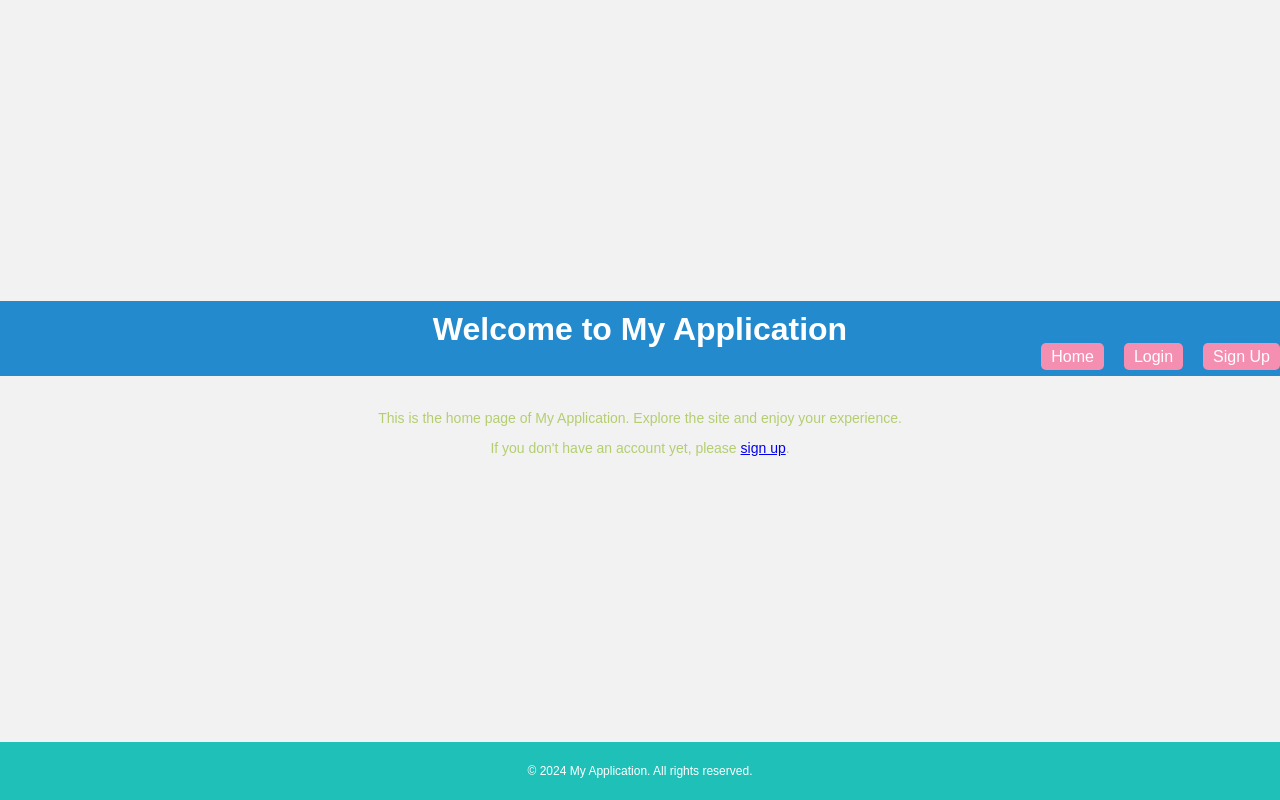
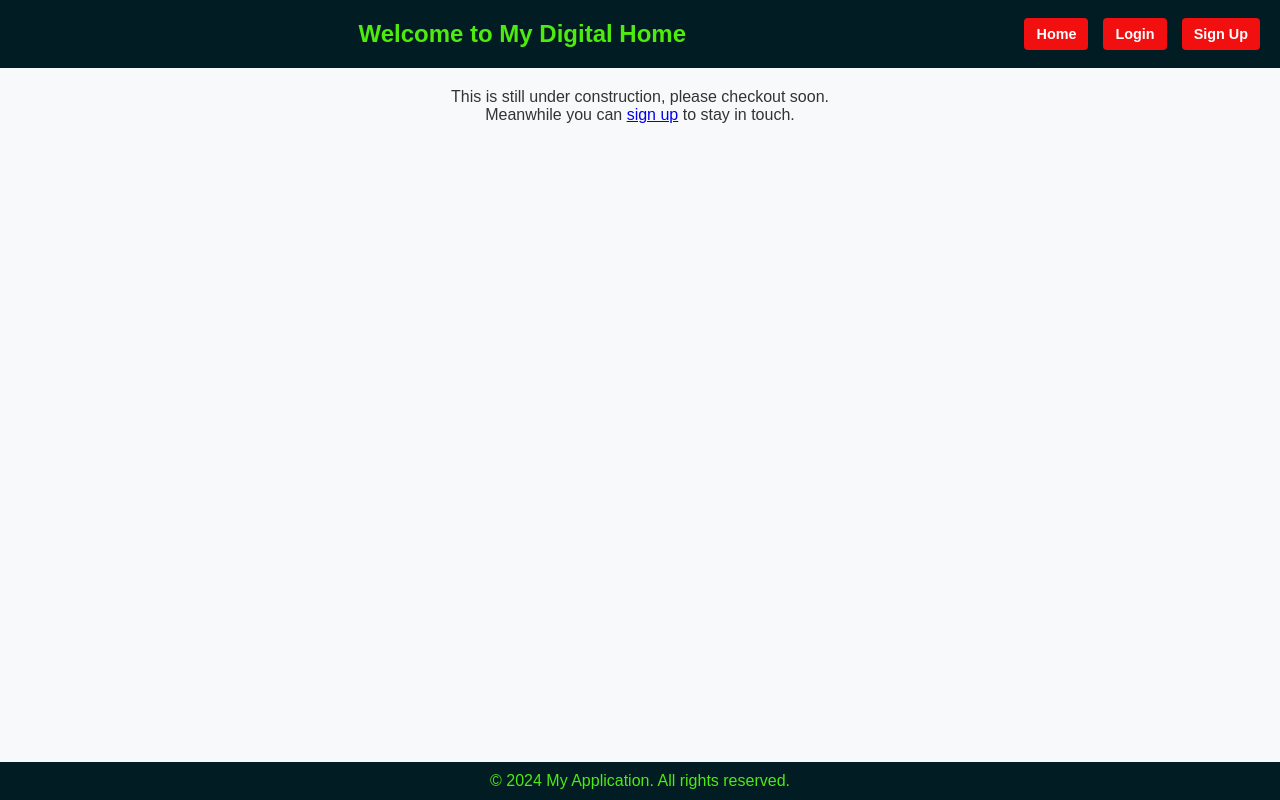
Before and after one commit to das-shiv/myporject, a Django app: template myapp/templates/home.html in a window 1280 px wide. Run offline with Django 3.2, Linux system fonts and the light colour scheme; the template is opened without the code that fills it, so the values that code supplies are empty.

Commit message:
updated home, login pages

```diff
--- a/myapp/static/myapp/home.css
+++ b/myapp/static/myapp/home.css
@@ -1,73 +1,71 @@
-/* General styles */
+/* home.css */
+
+/* Reset some default styles */
+body, ul, h1, p {
+    margin: 0;
+    padding: 0;
+}
+
+/* Basic styling */
 body {
     font-family: Arial, sans-serif;
-    margin: 0;
-    padding: 0;
+    background-color: #f8f9fa;
+    color: #333;
     display: flex;
     flex-direction: column;
-    align-items: center;
-    justify-content: center;
-    height: 100vh;
-    background-color: #f2f2f2; /* Light gray background */
+    min-height: 100vh;
 }
 
-/* Header styles */
-header {
-    width: 100%;
-    text-align: center;
-    margin-bottom: 20px;
-    background-color: #248ace; /* Coral red */
+header, footer {
     padding: 10px;
+    background-color: #021c24;
+    color: rgb(77, 235, 14);
 }
 
-header h1 {
-    margin: 0;
-    color: #fff; /* White text */
+header {
+    display: flex;
+    justify-content: space-between;
+    align-items: center;
+    padding: 20px;
 }
 
-/* Navigation styles */
-nav ul {
-    list-style-type: none;
-    display: flex;
-    justify-content: flex-end;
-    padding: 0;
-    margin: 0;
-    width: 100%;
+.site-title {
+    flex: 1; /* Center the title */
+    text-align: center; /* Center the text */
+    font-size: 1.5em; /* Adjusted font size for the title */
 }
 
-nav ul li {
-    margin-left: 20px;
+.nav-list {
+    display: flex;
+    list-style: none;
+    gap: 15px;
 }
 
-nav ul li a {
+.btn {
+    padding: 8px 12px;
+    border: none;
+    border-radius: 4px;
+    background-color: #f10f0f;
+    color: white;
     text-decoration: none;
-    color: white;
-    padding: 5px 10px;
-    border-radius: 5px;
-    transition: background-color 0.3s;
-    background-color: #f48fb1; /* Pink color */
+    font-weight: bold;
+    font-size: 0.9em; /* Slightly smaller font size */
 }
 
-nav ul li a:hover {
-    background-color: #e91e63; /* Darker pink on hover */
+.btn:hover {
+    background-color: #0056b3;
 }
 
-/* Main content styles */
-main {
+/* Main content styling */
+.main-content {
+    padding: 20px;
     text-align: center;
-    font-size: 14px;
-    margin-bottom: 30px;
-    color: #b4ce6f; /* Dark text color */
+    flex-grow: 1; /* Takes up available space */
 }
 
-/* Footer styles */
-footer {
-    font-size: 12px;
+/* Footer styling */
+.site-footer {
     text-align: center;
-    position: fixed;
-    bottom: 0;
-    width: 100%;
-    background-color: #1ec0b8; /* Coral red */
-    color: white; /* White text */
     padding: 10px;
+    margin-top: auto; /* Stick footer at the bottom */
 }
--- a/myapp/templates/home.html
+++ b/myapp/templates/home.html
@@ -5,26 +5,27 @@
     <title>Home - My Application</title>
     {% load static %}
     <link rel="stylesheet" href="{% static 'myapp/home.css' %}"> <!-- Link to the home.css file -->
+    <meta name="viewport" content="width=device-width, initial-scale=1"> <!-- Responsive design -->
 </head>
 
 <body>
-    <header>
-        <h1>Welcome to My Application</h1>
-        <nav>
-            <ul>
-                <li><a href="{% url 'home' %}">Home</a></li>
-                <li><a href="{% url 'login' %}">Login</a></li>
-                <li><a href="{% url 'signup' %}">Sign Up</a></li>
+    <header class="site-header">
+        <h1 class="site-title">Welcome to My Digital Home</h1> <!-- Welcome message -->
+        <nav class="navbar">
+            <ul class="nav-list">
+                <li><a href="{% url 'home' %}" class="btn">Home</a></li> <!-- Home button -->
+                <li><a href="{% url 'login' %}" class="btn">Login</a></li> <!-- Login button -->
+                <li><a href="{% url 'signup' %}" class="btn">Sign Up</a></li> <!-- Sign up button -->
             </ul>
         </nav>
     </header>
 
-    <main>
-        <p>This is the home page of My Application. Explore the site and enjoy your experience.</p>
-        <p>If you don't have an account yet, please <a href="{% url 'signup' %}">sign up</a>.</p>
+    <main class="main-content">
+        <p>This is still under construction, please checkout soon.</p>
+        <p>Meanwhile you can <a href="{% url 'signup' %}" class="signup-link">sign up</a> to stay in touch.</p>
     </main>
 
-    <footer>
+    <footer class="site-footer">
         <p>© 2024 My Application. All rights reserved.</p>
     </footer>
 </body>
```
Also changed, not shown: myapp/templates/registration/login.html (added, +30 -0 lines), db.sqlite3, 1 other file.
